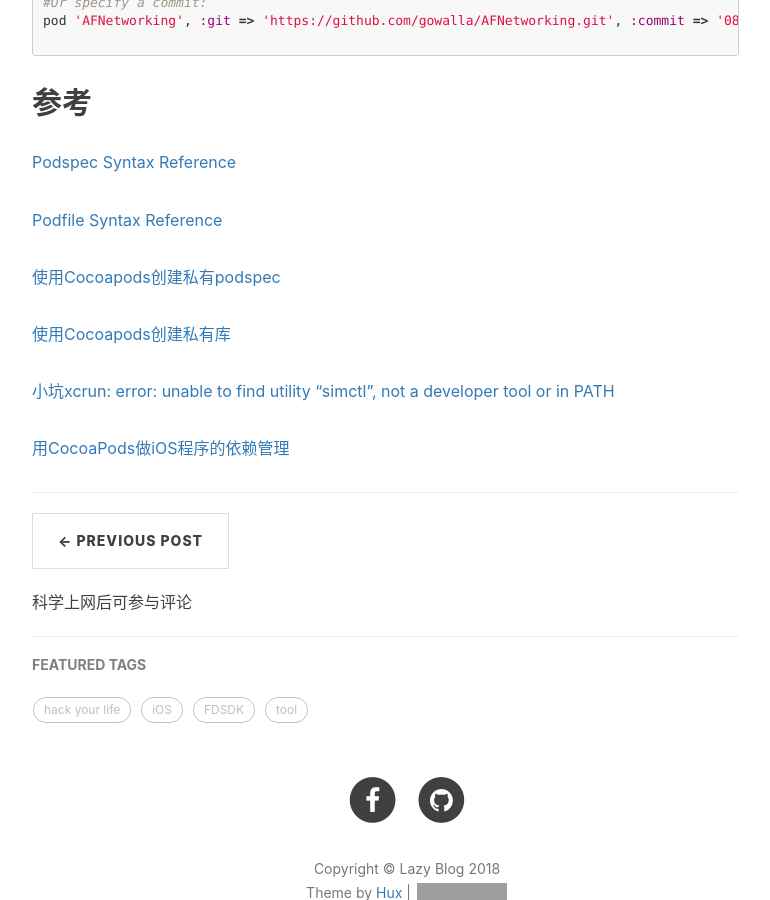
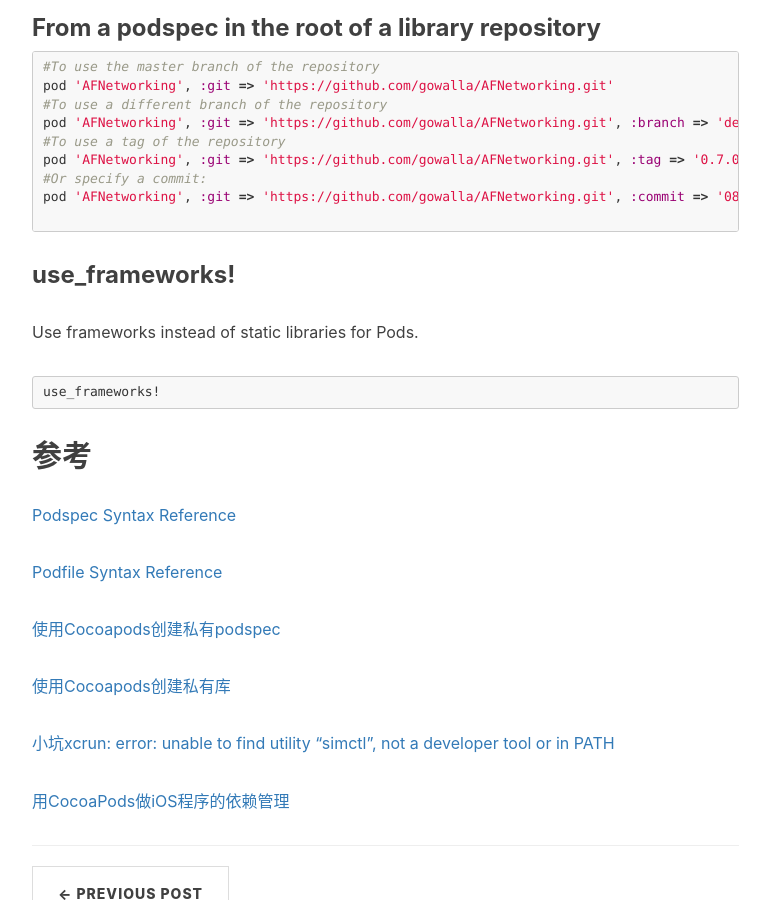
Before and after one commit to toolazytoname/toolazytoname.github.io, a Jekyll site: the page built from _posts/2018-06-23-private-podspec.markdown, in a window 1280 px wide and 900 px high, scrolled down 4109 px. Shown: the whole window, without its empty margins (233-1003 px from the left). Built offline with Jekyll 4.4.1, drawn with Linux system fonts in a browser that asks for light colours; nearby versions of some CDN libraries; comment, search, counter and statistics services are not loaded; some of the changed text lies outside the part shown; grey boxes are pictures that could not be loaded.

Commit message:
edit 2018-06-23-private-podspec.markdown

```diff
--- a/_posts/2018-06-23-private-podspec.markdown
+++ b/_posts/2018-06-23-private-podspec.markdown
@@ -140,6 +140,18 @@
 
 表示依赖第三方的framework
 
+### 公开头文件
+
+可以用这种方式隐藏内部类，保证封装性，让外部引用不到别的类。
+
+~~~ruby
+s.public_header_files = 'Pod/Classes/**/*.h'
+~~~
+
+
+
+
+
 
 
 ## Podfile cheat sheet
@@ -196,6 +208,18 @@
 
 ~~~
 
+### use_frameworks!
+
+Use frameworks instead of static libraries for Pods.
+
+~~~ruby
+use_frameworks!
+~~~
+
+
+
+
+
 ## 参考
 
 [Podspec Syntax Reference](https://guides.cocoapods.org/syntax/podspec.html#specification)
```
